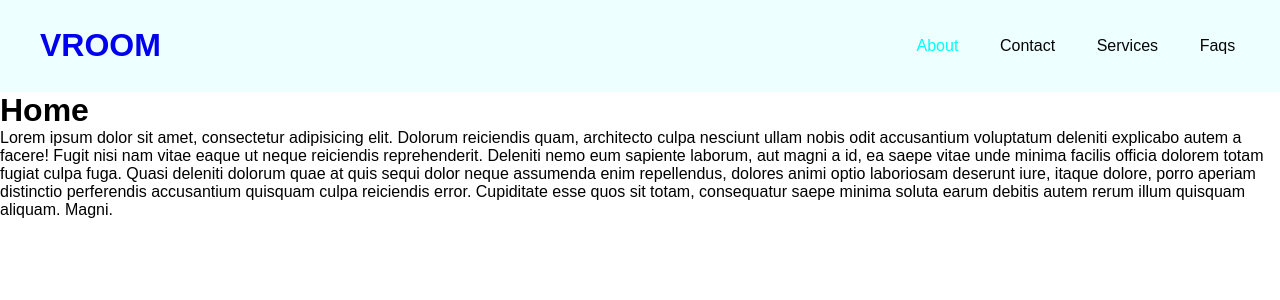
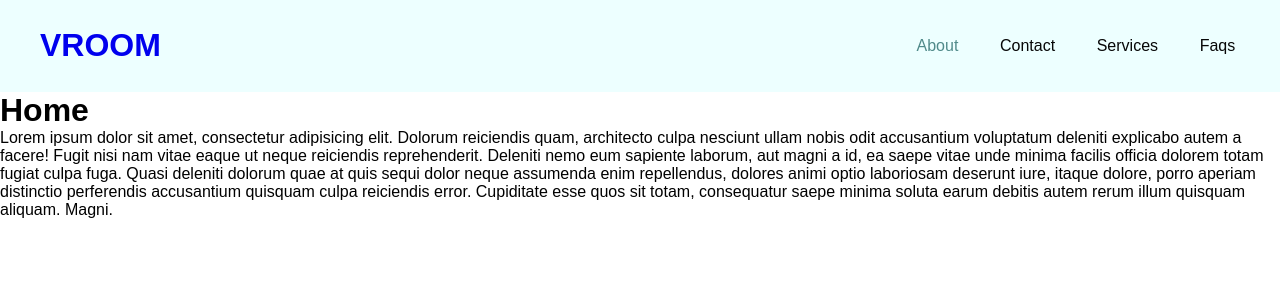
Before and after one commit to Edna-Codes/Vroom-rentals, a React (Vite) app: page / in a window 1280 px wide. In both pictures the pointer is over the link "About". Shown: the top 300 px of the page. Built offline with nearby package versions, Linux system fonts and the light colour scheme.

Commit message:
Create development branch

```diff
--- a/src/components/navbar/Navbar.css
+++ b/src/components/navbar/Navbar.css
@@ -31,7 +31,7 @@ nav ul li a {
   color: rgb(7, 7, 7);
 }
 nav ul li a:hover {
-  color: aqua;
+  color: rgb(80, 138, 138);
 }
 
 nav ul li a:focus {
```
